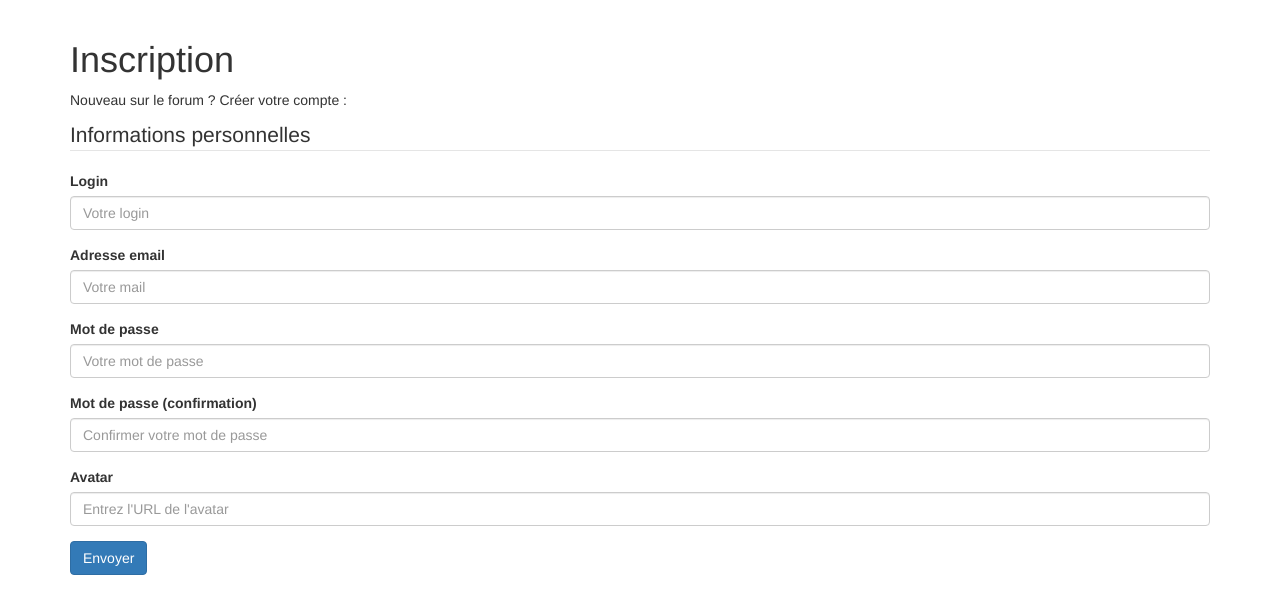
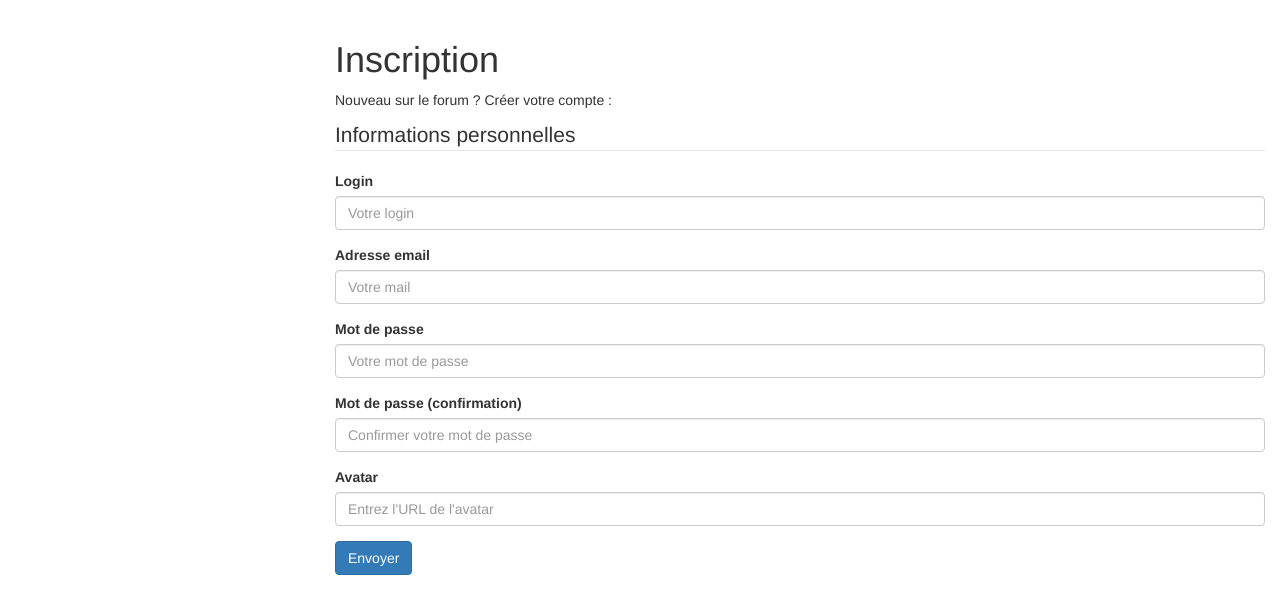
Before and after one commit to jmgerber/forum, a PHP site: page /forum/register in a window 1280 px wide. Shown: the part 52-666 px from the top of the page. Run offline with PHP 8.4, Linux system fonts and the light colour scheme; some libraries are stand-ins or nearby versions.

Commit message:
MAJ skel content

```diff
--- a/views/content.phtml
+++ b/views/content.phtml
@@ -1,3 +1 @@
-<div class="container">
-	<?php require('apps/'.$page.'.php'); ?>
-</div>
+<?php require('apps/'.$page.'.php'); ?>
--- a/views/skel.phtml
+++ b/views/skel.phtml
@@ -18,7 +18,21 @@
 <body>
 	<?php
 		require ('./apps/menu.php');
-		require ('./apps/content.php');
 	?>
+	<div class="container-fluid">
+		<div class="row">
+			<div class="col-md-3">
+				<?php
+					require ('./apps/tchat.php');
+				?>
+			</div>
+			<div class="col-md-9">
+				<?php
+					require ('./apps/content.php');
+				?>
+			</div>
+		</div>
+	</div>
+
 </body>
 </html>
```
